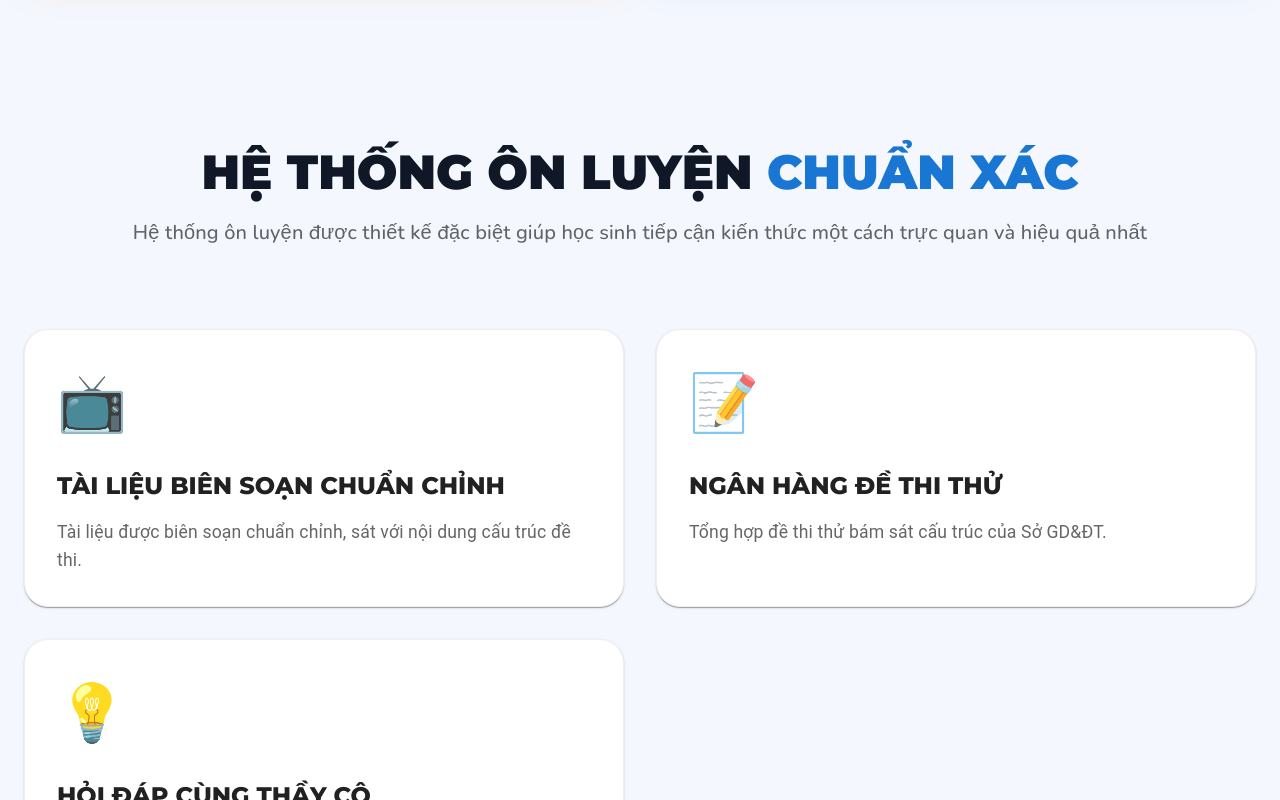
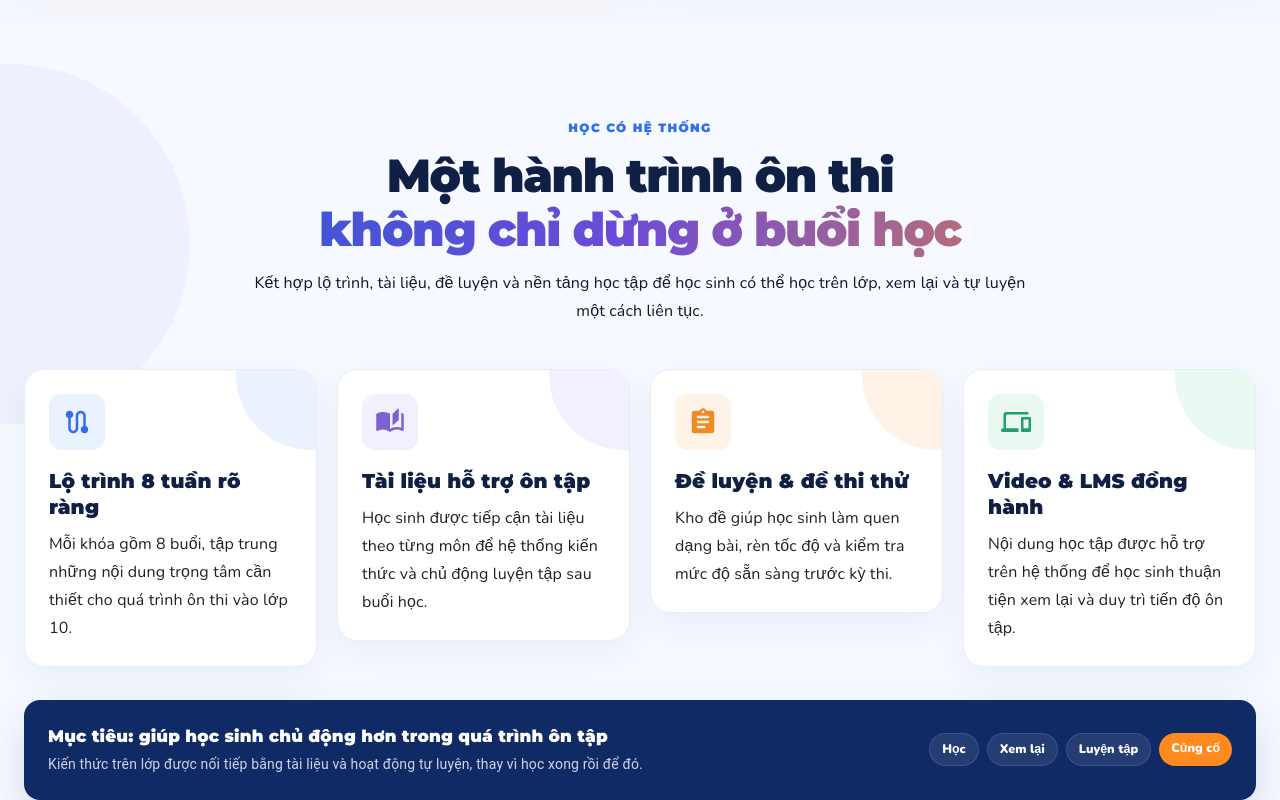
Before and after one commit to khanhu2805/luyen-thi-gdsg, a Next.js app: page / in a window 1280 px wide. Shown: the part 1560-2360 px from the top of the page. Built offline with nearby package versions, Linux system fonts and the light colour scheme.

Commit message:
Redesign learning system section

```diff
--- a/app/components/trang-chu/Features.tsx
+++ b/app/components/trang-chu/Features.tsx
@@ -1,49 +1,229 @@
-import React from 'react'
-import { Box, Container, Typography, Grid, Card, Fade } from '@mui/material';
+'use client';
+
+import {
+  Box,
+  Card,
+  Container,
+  Grid,
+  Stack,
+  Typography,
+} from '@mui/material';
+import AssignmentRoundedIcon from '@mui/icons-material/AssignmentRounded';
+import AutoStoriesRoundedIcon from '@mui/icons-material/AutoStoriesRounded';
+import DevicesRoundedIcon from '@mui/icons-material/DevicesRounded';
+import RouteRoundedIcon from '@mui/icons-material/RouteRounded';
 import FadeInScroll from '../FadeInScroll';
-
-type Props = {}
 
 const fontHeader = "'Montserrat', sans-serif";
 const fontBody = "'Nunito', sans-serif";
 
-const Features = (props: Props) => {
+const features = [
+  {
+    title: 'Lộ trình 8 tuần rõ ràng',
+    desc: 'Mỗi khóa gồm 8 buổi, tập trung những nội dung trọng tâm cần thiết cho quá trình ôn thi vào lớp 10.',
+    icon: <RouteRoundedIcon sx={{ fontSize: 30 }} />,
+    accent: '#2f6fed',
+    soft: '#eaf2ff',
+  },
+  {
+    title: 'Tài liệu hỗ trợ ôn tập',
+    desc: 'Học sinh được tiếp cận tài liệu theo từng môn để hệ thống kiến thức và chủ động luyện tập sau buổi học.',
+    icon: <AutoStoriesRoundedIcon sx={{ fontSize: 30 }} />,
+    accent: '#7b61d1',
+    soft: '#f2efff',
+  },
+  {
+    title: 'Đề luyện & đề thi thử',
+    desc: 'Kho đề giúp học sinh làm quen dạng bài, rèn tốc độ và kiểm tra mức độ sẵn sàng trước kỳ thi.',
+    icon: <AssignmentRoundedIcon sx={{ fontSize: 30 }} />,
+    accent: '#f08a24',
+    soft: '#fff3e8',
+  },
+  {
+    title: 'Video & LMS đồng hành',
+    desc: 'Nội dung học tập được hỗ trợ trên hệ thống để học sinh thuận tiện xem lại và duy trì tiến độ ôn tập.',
+    icon: <DevicesRoundedIcon sx={{ fontSize: 30 }} />,
+    accent: '#22a06b',
+    soft: '#e9f8f1',
+  },
+];
+
+export default function Features() {
   return (
-    <Container maxWidth="xl" sx={{ mt: 15 }}>
+    <Box
+      sx={{
+        py: { xs: 8, md: 11 },
+        bgcolor: '#f6f9ff',
+        position: 'relative',
+        overflow: 'hidden',
+      }}
+    >
+      <Box
+        className="floating-orb"
+        sx={{
+          position: 'absolute',
+          width: 360,
+          height: 360,
+          borderRadius: '50%',
+          left: -170,
+          top: 40,
+          bgcolor: 'rgba(123,97,209,.06)',
+        }}
+      />
+
+      <Container maxWidth="xl" sx={{ position: 'relative', zIndex: 1 }}>
         <FadeInScroll>
-        <Box sx={{ textAlign: 'center', mb: 10 }}>
-          <Typography variant="h3" gutterBottom sx={{ fontFamily: fontHeader, fontWeight: 900, textTransform: 'uppercase' }}>
-            HỆ THỐNG ÔN LUYỆN <span style={{ color: '#1976d2' }}>CHUẨN XÁC</span>
+          <Box sx={{ textAlign: 'center', mb: 5.5 }}>
+            <Typography
+              variant="overline"
+              sx={{
+                fontFamily: fontHeader,
+                fontWeight: 900,
+                letterSpacing: 1.4,
+                color: '#2f6fed',
+              }}
+            >
+              HỌC CÓ HỆ THỐNG
             </Typography>
-          <Typography variant="h6" color="textSecondary" sx={{ fontFamily: fontBody }}>
-            Hệ thống ôn luyện được thiết kế đặc biệt giúp học sinh tiếp cận kiến thức một cách trực quan và hiệu quả nhất
+            <Typography
+              variant="h3"
+              sx={{
+                mt: 0.6,
+                fontFamily: fontHeader,
+                fontWeight: 900,
+                color: '#102044',
+                fontSize: { xs: '2rem', md: '2.9rem' },
+                letterSpacing: '-0.03em',
+              }}
+            >
+              Một hành trình ôn thi
+              <Box component="span" className="gradient-text" sx={{ display: 'block' }}>
+                không chỉ dừng ở buổi học
+              </Box>
+            </Typography>
+            <Typography
+              color="text.secondary"
+              sx={{ mt: 1.5, maxWidth: 780, mx: 'auto', lineHeight: 1.75, fontFamily: fontBody }}
+            >
+              Kết hợp lộ trình, tài liệu, đề luyện và nền tảng học tập
+              để học sinh có thể học trên lớp, xem lại và tự luyện một cách liên tục.
             </Typography>
           </Box>
         </FadeInScroll>
-      <FadeInScroll delay={0.2}>
-        <Grid container spacing={4}>
-          {[
-            { title: 'TÀI LIỆU BIÊN SOẠN CHUẨN CHỈNH', icon: '📺', color: '#e3f2fd', desc: 'Tài liệu được biên soạn chuẩn chỉnh, sát với nội dung cấu trúc đề thi.' },
-            { title: 'NGÂN HÀNG ĐỀ THI THỬ', icon: '📝', color: '#fff3e0', desc: 'Tổng hợp đề thi thử bám sát cấu trúc của Sở GD&ĐT.' },
-            // { title: 'ZALO REPORT CHO PHỤ HUYNH', icon: '📱', color: '#e8f5e9', desc: 'Chấm điểm tự động và gửi báo cáo tiến độ làm bài chi tiết qua Zalo OA của phụ huynh hàng tuần.' },
-            { title: 'HỎI ĐÁP CÙNG THẦY CÔ', icon: '💡', color: '#f3e5f5', desc: 'Gửi câu hỏi lên hệ thống để đội ngũ thầy cô giải đáp ngay trong tíc tắc.' }
-          ].map((feature, i) => (
-            <Grid size={{ xs: 12, md: 6 }} key={i}>
-              <Card sx={{
-                height: '100%', borderRadius: 6, p: 4, bgcolor: 'white',
-                border: '1px solid #eee', transition: 'all 0.4s cubic-bezier(0.175, 0.885, 0.32, 1.275)',
-                '&:hover': { transform: 'translateY(-15px)', boxShadow: '0 30px 60px rgba(0,0,0,0.1)', borderColor: 'transparent', bgcolor: feature.color }
-              }}>
-                <Box sx={{ fontSize: '3.5rem', mb: 3 }}>{feature.icon}</Box>
-                <Typography variant="h5" sx={{ fontFamily: fontHeader, fontWeight: 800, mb: 2 }}>{feature.title}</Typography>
-                <Typography color="textSecondary" sx={{ fontSize: '1.1rem', lineHeight: 1.6 }}>{feature.desc}</Typography>
+
+        <Grid container spacing={2.5}>
+          {features.map((feature, index) => (
+            <Grid key={feature.title} size={{ xs: 12, sm: 6, lg: 3 }}>
+              <FadeInScroll delay={index * 0.07}>
+                <Card
+                  className="card-lift"
+                  sx={{
+                    height: '100%',
+                    p: 3,
+                    borderRadius: 5,
+                    bgcolor: 'white',
+                    border: '1px solid #e5edf8',
+                    boxShadow: '0 14px 34px rgba(15,48,105,.055)',
+                    position: 'relative',
+                    overflow: 'hidden',
+                  }}
+                >
+                  <Box
+                    sx={{
+                      position: 'absolute',
+                      width: 150,
+                      height: 150,
+                      borderRadius: '50%',
+                      right: -70,
+                      top: -70,
+                      bgcolor: feature.soft,
+                    }}
+                  />
+                  <Box
+                    sx={{
+                      width: 56,
+                      height: 56,
+                      borderRadius: 3.2,
+                      display: 'grid',
+                      placeItems: 'center',
+                      bgcolor: feature.soft,
+                      color: feature.accent,
+                      position: 'relative',
+                      zIndex: 1,
+                    }}
+                  >
+                    {feature.icon}
+                  </Box>
+                  <Typography
+                    variant="h6"
+                    sx={{
+                      mt: 2.3,
+                      fontFamily: fontHeader,
+                      fontWeight: 900,
+                      color: '#102044',
+                      lineHeight: 1.3,
+                      position: 'relative',
+                    }}
+                  >
+                    {feature.title}
+                  </Typography>
+                  <Typography
+                    color="text.secondary"
+                    sx={{ mt: 1.25, lineHeight: 1.75, fontFamily: fontBody, position: 'relative' }}
+                  >
+                    {feature.desc}
+                  </Typography>
                 </Card>
+              </FadeInScroll>
             </Grid>
           ))}
         </Grid>
+
+        <FadeInScroll delay={0.12}>
+          <Box
+            sx={{
+              mt: 4,
+              p: { xs: 2.4, md: 3 },
+              borderRadius: 4,
+              bgcolor: '#102a66',
+              color: 'white',
+              display: { md: 'flex' },
+              alignItems: 'center',
+              justifyContent: 'space-between',
+              gap: 2,
+              boxShadow: '0 18px 40px rgba(16,42,102,.14)',
+            }}
+          >
+            <Box>
+              <Typography sx={{ fontFamily: fontHeader, fontWeight: 900, fontSize: '1.05rem' }}>
+                Mục tiêu: giúp học sinh chủ động hơn trong quá trình ôn tập
+              </Typography>
+              <Typography variant="body2" sx={{ mt: 0.5, opacity: 0.8, lineHeight: 1.65 }}>
+                Kiến thức trên lớp được nối tiếp bằng tài liệu và hoạt động tự luyện,
+                thay vì học xong rồi để đó.
+              </Typography>
+            </Box>
+            <Stack direction="row" spacing={1} sx={{ mt: { xs: 1.5, md: 0 }, flexWrap: 'wrap', rowGap: 1 }}>
+              {['Học', 'Xem lại', 'Luyện tập', 'Củng cố'].map((item, index) => (
+                <Box
+                  key={item}
+                  sx={{
+                    px: 1.5,
+                    py: 0.75,
+                    borderRadius: 999,
+                    bgcolor: index === 3 ? '#ff8a1f' : 'rgba(255,255,255,.09)',
+                    border: index === 3 ? 'none' : '1px solid rgba(255,255,255,.12)',
+                    fontWeight: 900,
+                    fontSize: '.78rem',
+                  }}
+                >
+                  {item}
+                </Box>
+              ))}
+            </Stack>
+          </Box>
         </FadeInScroll>
       </Container>
-  )
+    </Box>
+  );
 }
-
-export default Features
```
Lines whose indentation alone changed are shown as unchanged.
